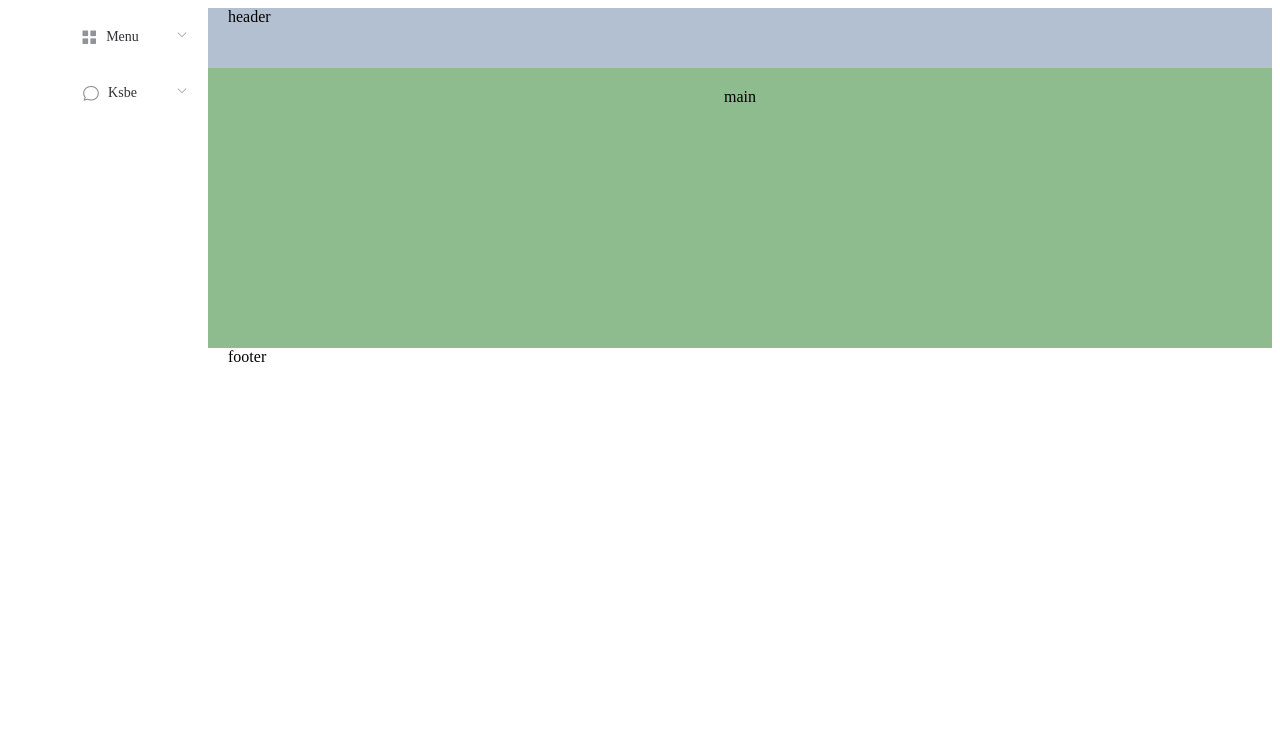
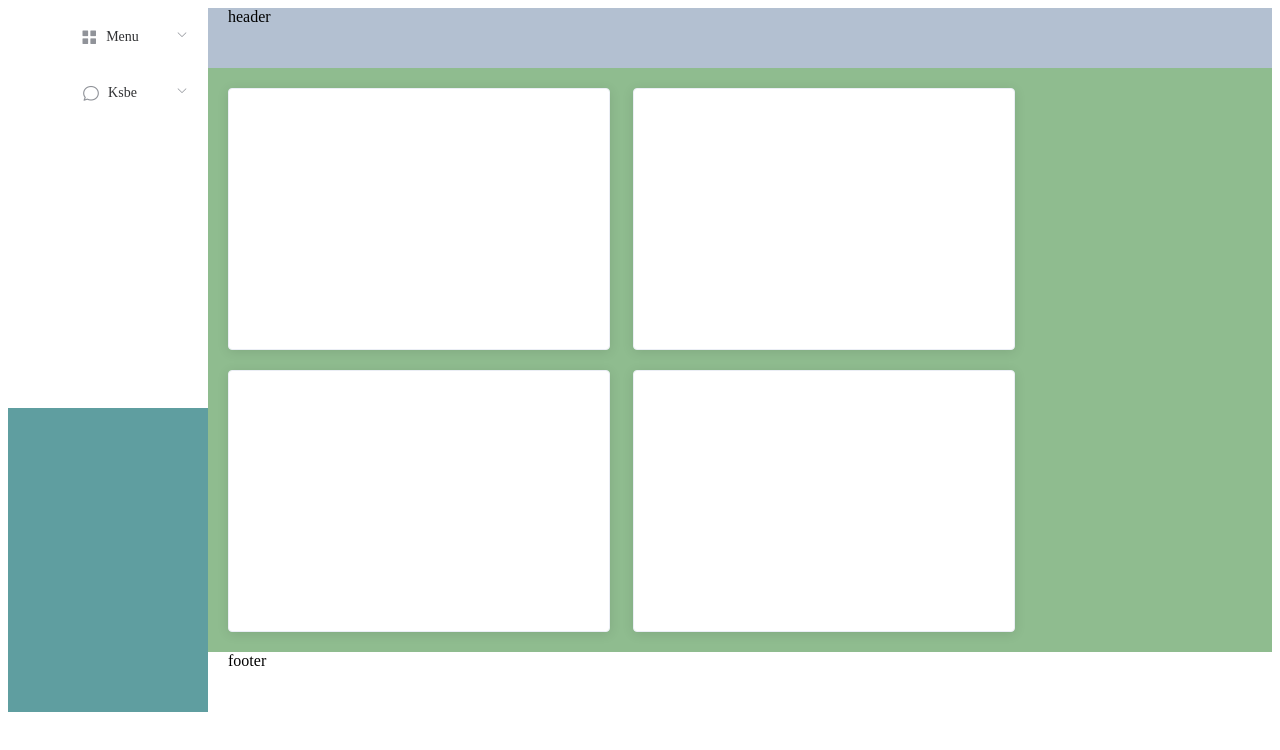
Before and after one commit to overlookart/ArtWebsite, a Vue app: page / in a window 1280 px wide. Shown: the top 750 px of the page. Built offline with nearby package versions, Linux system fonts and the light colour scheme.

Commit message:
卡片式的主布局

```diff
--- a/src/App.vue
+++ b/src/App.vue
@@ -7,7 +7,9 @@
 
             <el-container>
                 <el-header>header</el-header>
-                <el-main>main</el-main>
+                <el-main>
+                    <collection-view></collection-view>
+                </el-main>
                 <el-footer>footer</el-footer>
             </el-container>
         </el-container>
@@ -17,10 +19,11 @@
 <script>
 
 const NavMenu = () => import("../src/views/NavMenu")
+const CollectionView = () => import("../src/views/CollectionView")
 export default {
     name: "app",
     components: {
-        NavMenu
+        NavMenu,CollectionView
     }
 }
 </script>
--- /dev/null
+++ b/src/views/CollectionView.vue
@@ -0,0 +1,75 @@
+<!--
+* @Author: xzh
+* @Date: 2021-05-21 00:31:25
+* @LastEditTime: 2021-05-21 10:09:32
+* @LastEditors: xzh
+* @Description: 组件描述
+* @FilePath: /文件路径.vue
+* 代码版权方：'政府采购信息网'
+-->
+<template>
+ <div class="collection">
+     <el-row v-for="item in collection.rowCount" :key="item" :gutter="10">
+       <el-col v-for="item in collection.colCount" :key="item" :span="24 / collection.colCount">
+           <el-card class="card_style"></el-card>
+       </el-col>
+     </el-row>
+ </div>
+</template>
+
+<script>
+// 这里可以导入其他文件（比如：组件，工具js，第三方插件js，json文件，图片文件等等）
+// 例如：import 《组件名称》 from '《组件路径》';
+export default {
+    components: {},
+    data () {
+      return {
+        collection: {
+            colCount: 2,
+            rowCount: 2,
+        },
+        datasource: [
+
+        ],
+      }
+    },
+// 监听属性 类似于data概念
+    computed: {},
+// 监控data中的数据变化
+    watch: {},
+// 方法集合
+    methods: {},
+/*------生命周期-------*/
+//创建完成（可以访问当前this实例）
+    created() {},
+//挂载完成（可以访问DOM元素）
+    mounted() {},
+//创建之前
+    beforeCreate() {},
+//挂载之前
+    beforeMount() {},
+//更新之前
+    updated() {},
+//销毁之前
+    beforeDestroy() {},
+//销毁完成
+    destroyed() {},
+//如果页面有keep-alive缓存功能，这个函数会触发
+    activated() {},
+};
+</script>
+
+<style >
+.collection{
+    width: 800px;
+}
+.el-row {
+    margin-bottom: 20px;
+}:last-child{
+    margin-bottom: 0;
+}
+.card_style {
+    width: 380px;
+    height: 260px;
+}
+</style>
--- a/vue.config.js
+++ b/vue.config.js
@@ -47,7 +47,7 @@
     //chainWebpack
 
     devServer: {
-        proxy: "http://localhost:4000"
+        proxy: "http://localhost:8081"
     }
 
 }
```
